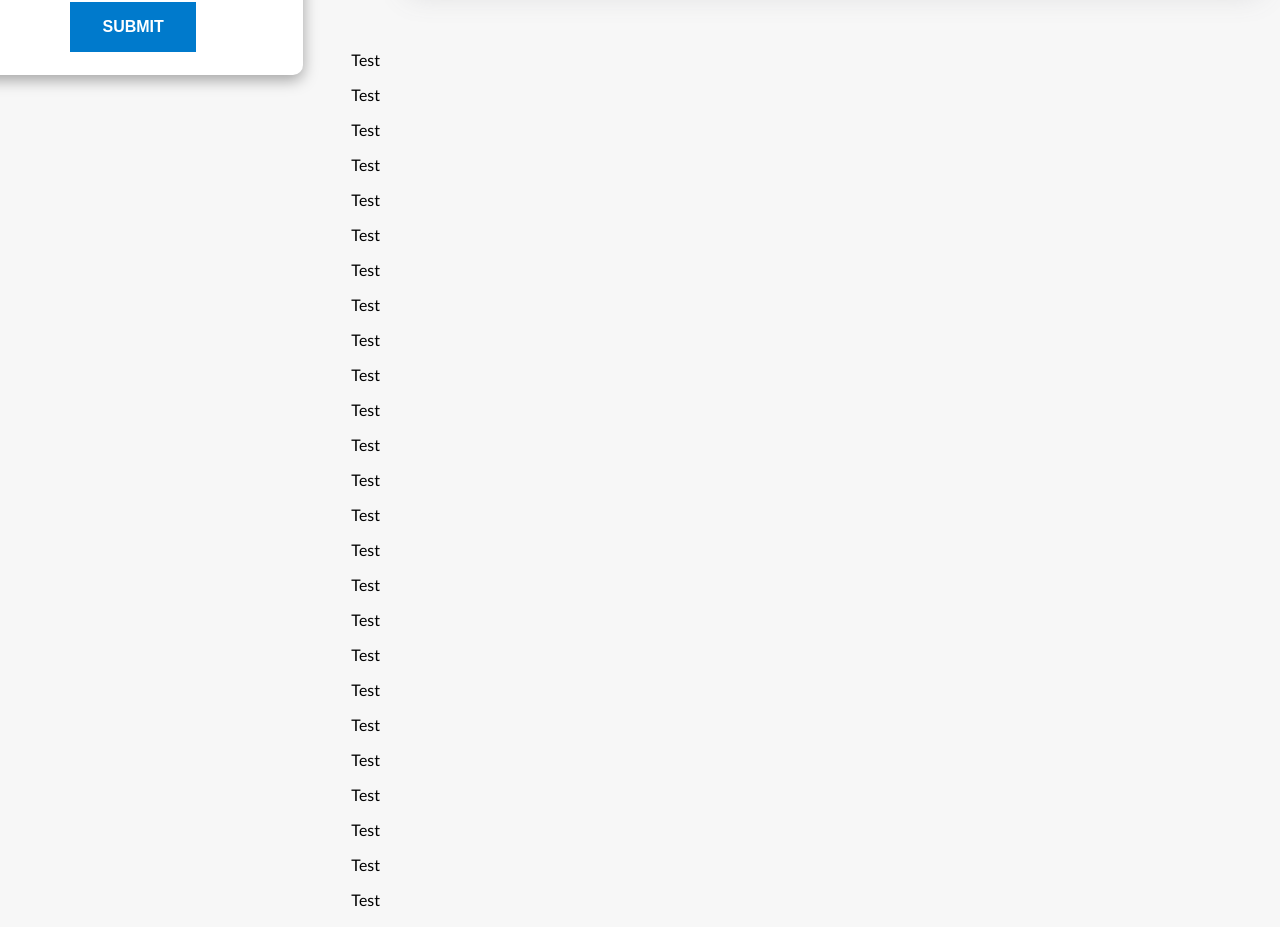
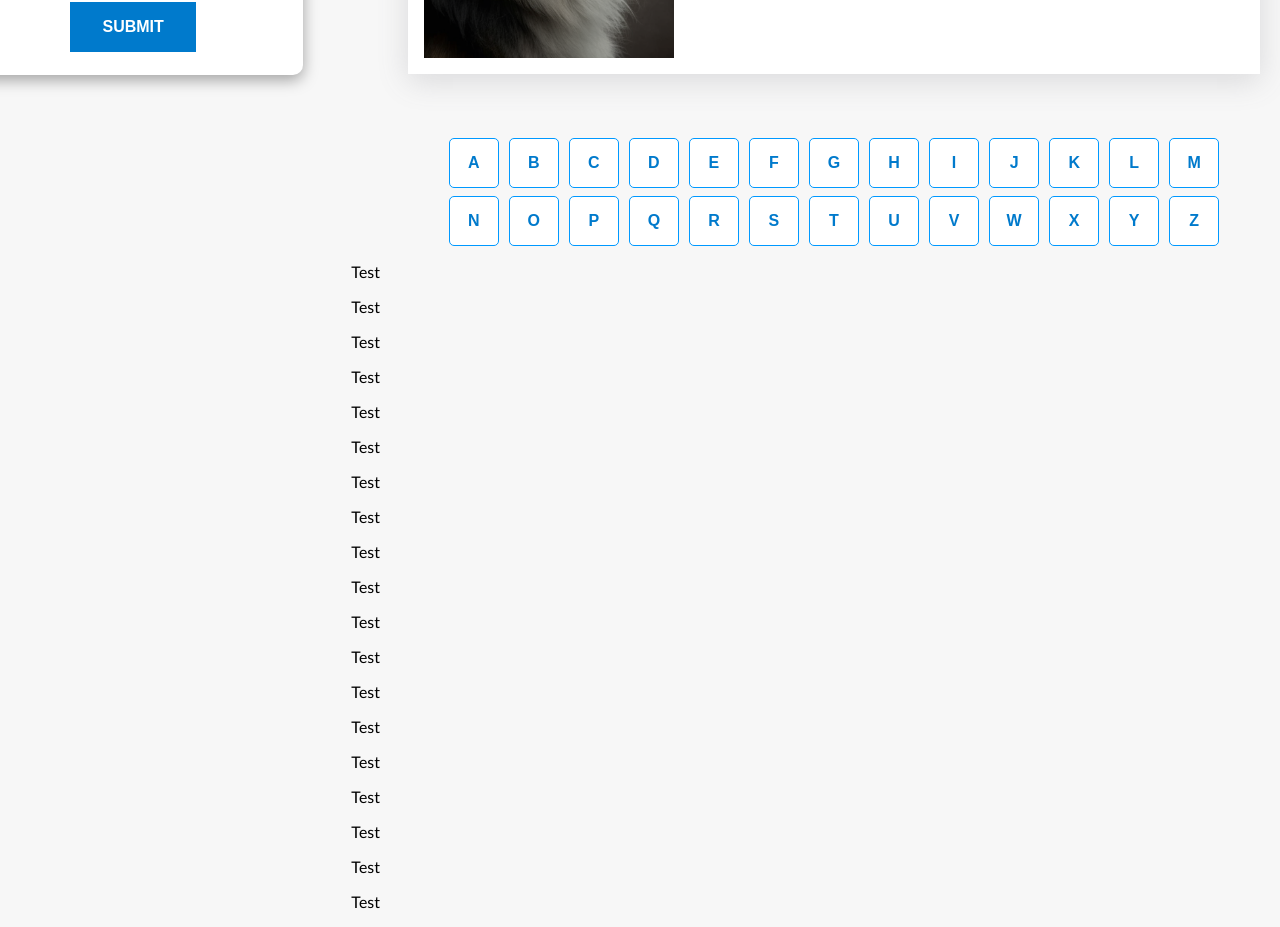
Before and after one commit to con-dog/dog-breeds-frontend-site, a React (Create React App) app: page / in a window 1280 px wide. Shown: the part 780-1707 px from the top of the page. Built offline with nearby package versions, Linux system fonts and the light colour scheme.

Commit message:
dev: Add filter breed by letter

```diff
--- a/src/components/Body/Main/Main.jsx
+++ b/src/components/Body/Main/Main.jsx
@@ -29,7 +29,7 @@ const HeroDiv = styled.div`
   padding: 1rem;
   margin: 4rem auto;
   width: 85%;
-  height: 19rem;
+  height: 24.5rem;
 `;
 
 const HeroImage = styled.img`
@@ -48,7 +48,34 @@ const HeroP = styled.p`
     margin: 0;
     font-size: 1.5rem;
   }
+`;
 
+const FilterByLetter = styled.div`
+  display: grid;
+  grid-template-columns: repeat(13, 1fr);
+  grid-template-rows: repeat(2, 1fr);
+  justify-items: center;
+  align-items: center;
+  width: 80%;
+  gap: 0.5rem;
+  margin: auto;
+  & > * {
+    aspect-ratio: 1/1;
+    width: 50px;
+    background-color: #fff;
+    border: 1px solid var(--utility--color--hover);
+    border-radius: 5px;
+    color: var(--utility--color);
+    font-size: 1rem;
+    font-weight: 700;
+    padding: 0;
+    text-align: center;
+    cursor: pointer;
+    &:hover {
+      color: var(--default--color--blue);
+      border: 1px solid var(--default--color--blue);
+    }
+  }
 `;
 
 export default function Main() {
@@ -73,6 +100,11 @@ export default function Main() {
           Dogs are also used to help people with disabilities, such as blindness or deafness.
         </HeroP>
       </HeroDiv>
+      <FilterByLetter>
+        {'ABCDEFGHIJKLMNOPQRSTUVWXYZ'.split('').map((letter) => (
+          <button key={letter} type="button">{letter}</button>
+        ))}
+      </FilterByLetter>
       <p>Test</p>
       <p>Test</p>
       <p>Test</p>
```
